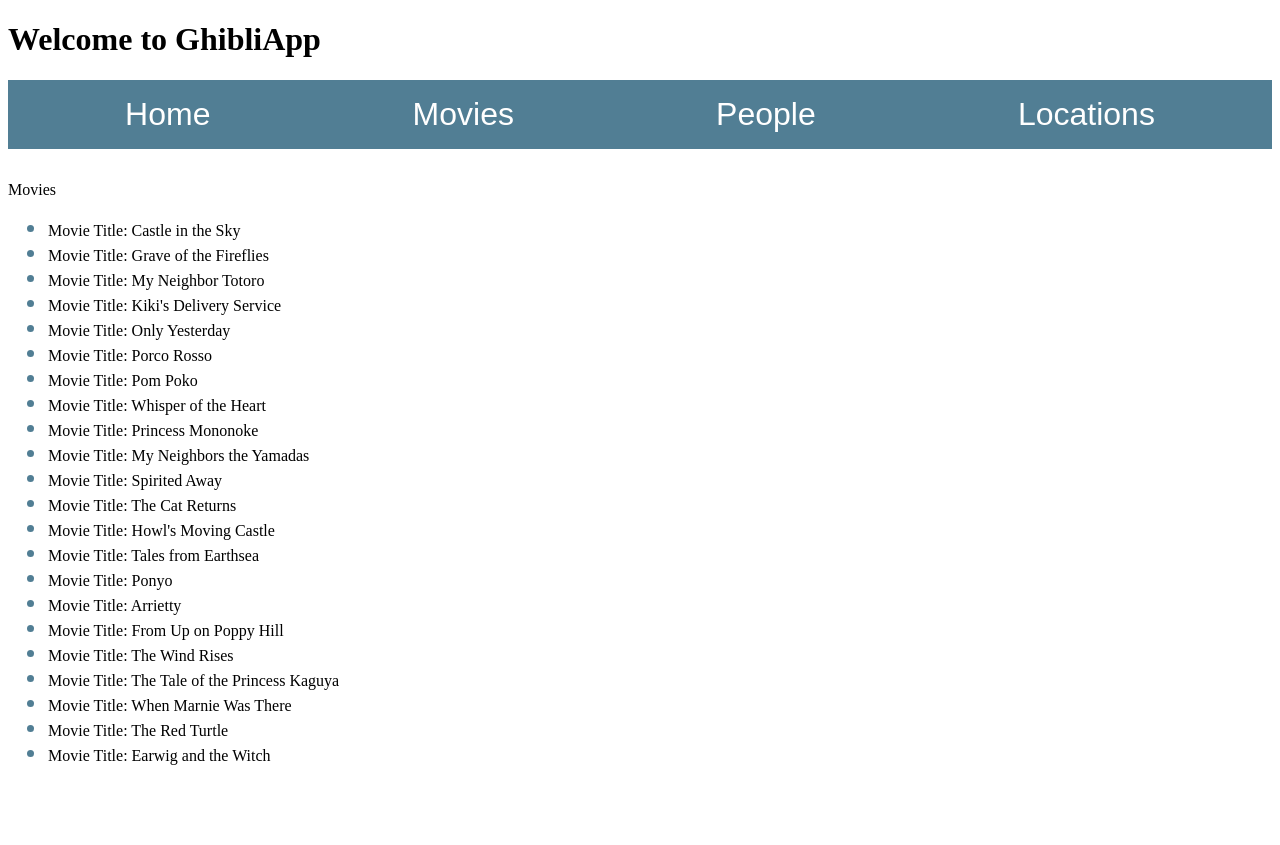
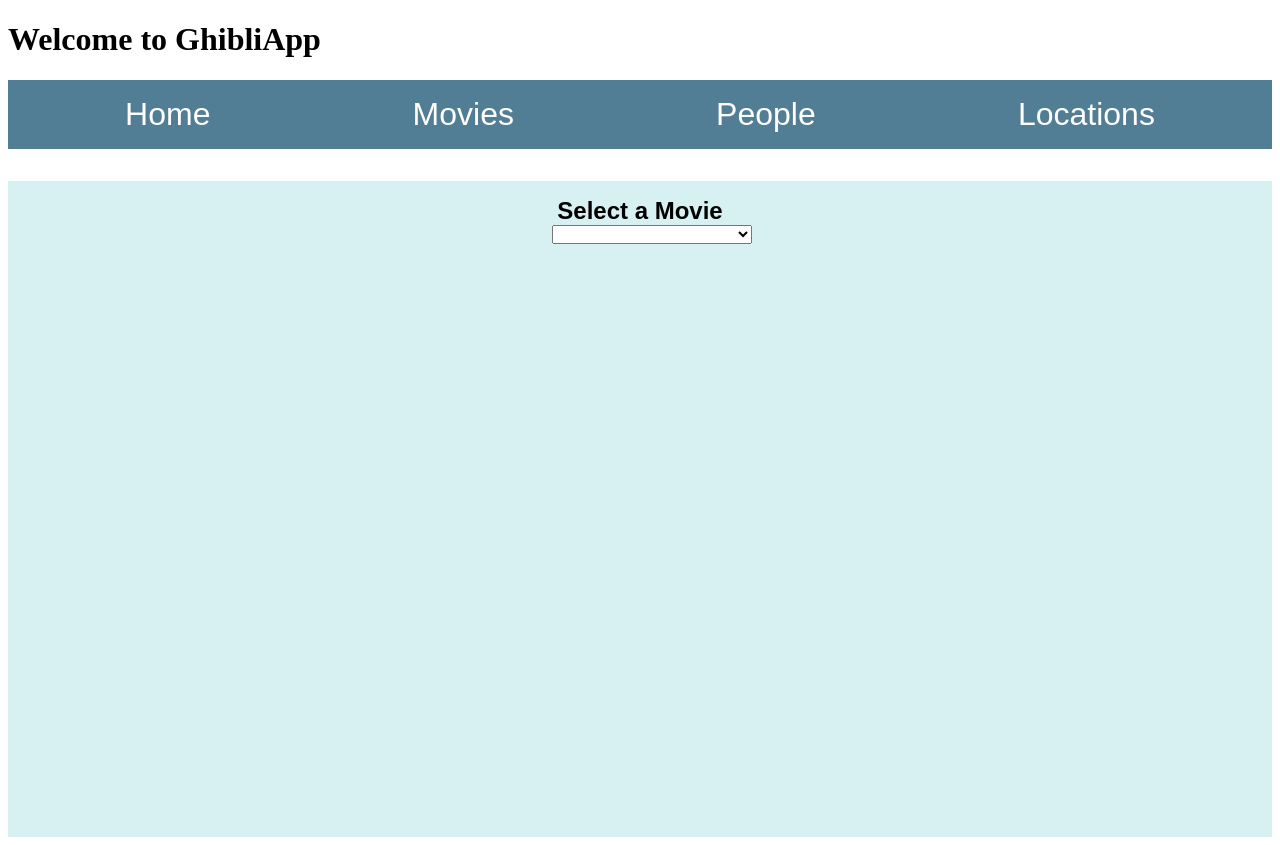
Before and after one commit to joinpursuit/9-1-module-three-assessment, a React (Create React App) app: page /movies in a window 1280 px wide. Before the commit the page ends 800 px from the top, so only its background shows below. Built offline with nearby package versions, Linux system fonts and the light colour scheme; the HTML template or start-up script is replaced by a standard one.

Commit message:
select drop down list setup and info for selected movie displaying

```diff
--- a/src/Components/Movies.js
+++ b/src/Components/Movies.js
@@ -30,10 +30,7 @@ const handleSelection = (e) =>{
 
   return (
   <>
-    <div>Movies</div>
-      <ul>
-        {/* <select onChange={handleSelection}>
-          <option value=""> */}
+      {/* <ul>
         {
          movieData &&
           movieData.map(movie => (
@@ -41,12 +38,31 @@ const handleSelection = (e) =>{
               <li >
                Movie Title: {movie.title}
               </li>
-            // </option>
            ))
          }
-          {/* </option>
-        </select> */}
-      </ul>
+      </ul> */}
+      <div className='movies'>
+        <h2 className='movieListTitle'>Select a Movie</h2>
+        <div className='movieList'>
+        <select onChange={handleSelection}>
+          <option value=''></option>
+          {movieData.map(moviePick =>(
+              <option key={moviePick.id} value={moviePick.id}>
+                  {moviePick.title}
+
+              </option>
+          ))}
+        </select>
+        <br/> <br/>
+        {thisMovie.id && (
+          <div>
+          <h2>{thisMovie.title} </h2>
+         <h3> {thisMovie.release_date}</h3>
+          <p>{thisMovie.description}</p>
+          </div>
+        )}
+        </div>
+      </div>
   </>
   )
 }
--- a/src/index.css
+++ b/src/index.css
@@ -122,3 +122,12 @@ ul li::marker {
   color: #517e94;
   opacity: 0;
 }
+select{
+  width: 25vh;
+  margin-left: 43%;
+
+
+}
+/* .movieList{
+  margin: 0 auto;
+} */
```
